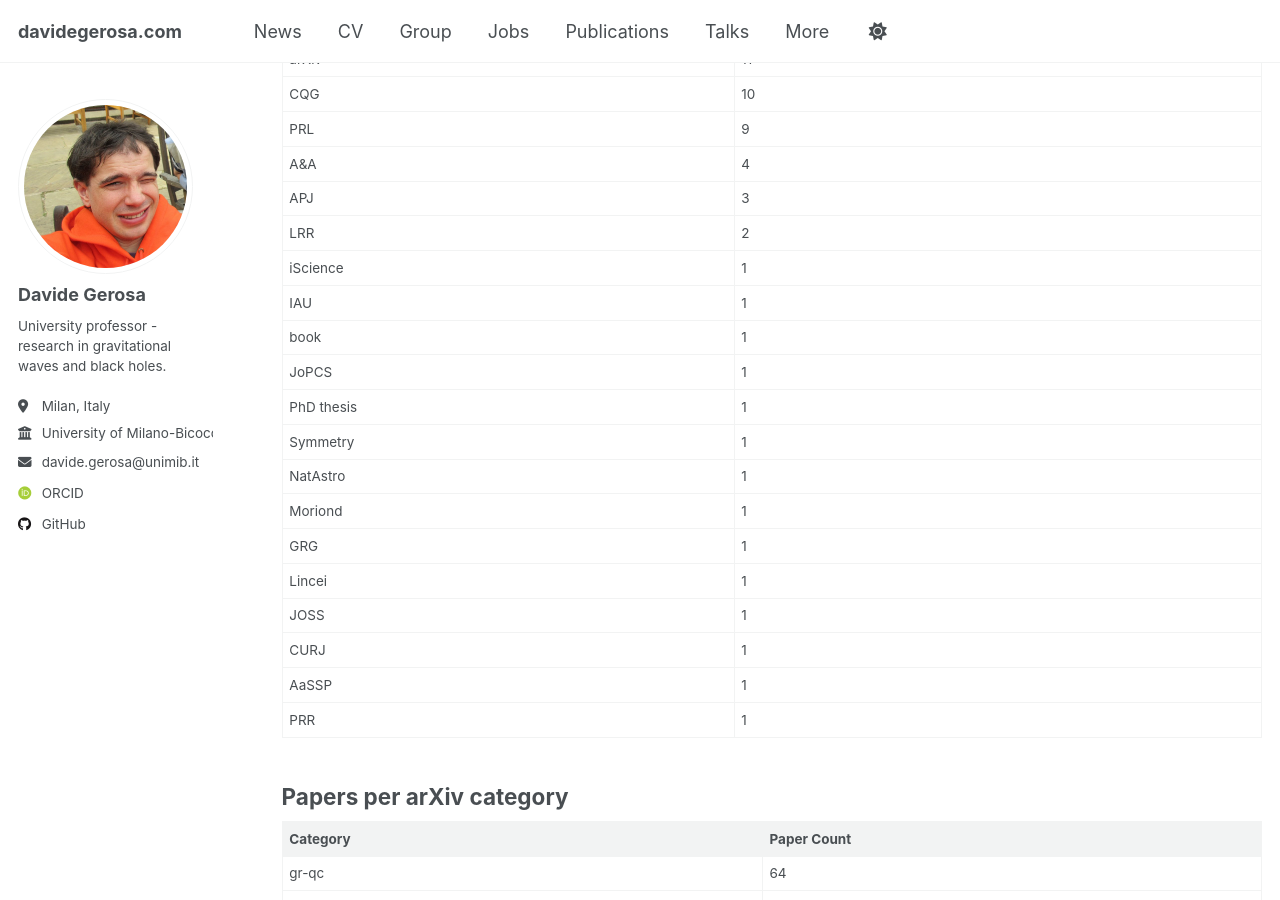
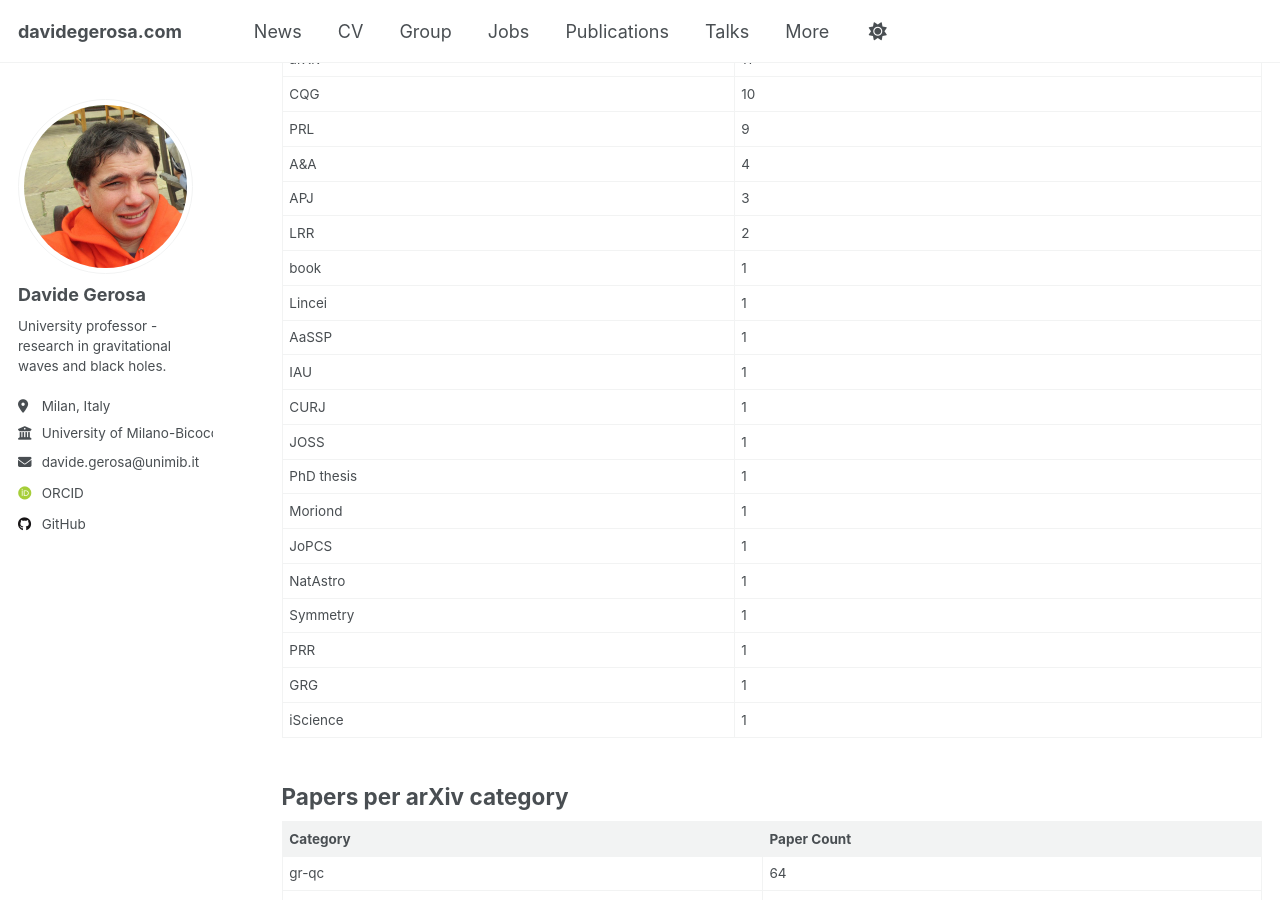
Before and after one commit to dgerosa/website, a Jekyll site: the page built from _pages/citations.md, in a window 1280 px wide and 900 px high, scrolled down 6166 px. Built offline with Jekyll 4.4.1, drawn with Linux system fonts in a browser that asks for light colours; some web fonts are replaced; some of the changed lines change nothing that is shown; some of the changed text lies outside the part shown.

Commit message:
updated from dgerosa/cv

```diff
--- a/_pages/_citations.md
+++ b/_pages/_citations.md
@@ -1,8 +1,8 @@
 ## Citation Summary
 
-- **Total ADS citations**: 8337
+- **Total ADS citations**: 8340
 - **Total INSPIRE citations**: 9133
-- **Total MAX citations**: 9179
+- **Total MAX citations**: 9180
 - **h-index**: 46
 
 ## Paper List Sorted by Citation Count
@@ -11,14 +11,14 @@
 |---|--------|------|-------|-----|---------|-----|
 | **1** | Berti | 2015 | Testing general relativity with present and future astrophysical observations | 1296 | 1445 | 1445 |
 | **2** | Barack | 2019 | Black holes, gravitational waves and fundamental physics: a roadmap | 765 | 845 | 845 |
-| **3** | Amaro-Seoane | 2022 | Astrophysics with the Laser Interferometer Space Antenna | 547 | 531 | 547 |
+| **3** | Amaro-Seoane | 2022 | Astrophysics with the Laser Interferometer Space Antenna | 548 | 531 | 548 |
 | **4** | Belczynski | 2020 | Evolutionary roads leading to low effective spins, high black hole masses, and O1/O2 rates for LIGO/Virgo binary black holes | 430 | 444 | 444 |
 | **5** | Barausse | 2020 | Prospects for fundamental physics with LISA | 345 | 392 | 392 |
 | **6** | Varma | 2019 | Surrogate models for precessing binary black hole simulations with unequal masses | 335 | 363 | 363 |
 | **7** | Gerosa | 2017 | Are merging black holes born from stellar collapse or previous mergers? | 283 | 308 | 308 |
 | **8** | Arun | 2022 | New horizons for fundamental physics with LISA | 234 | 275 | 275 |
-| **9** | Gerosa | 2021 | Hierarchical mergers of stellar-mass black holes and their gravitational-wave signatures | 197 | 219 | 219 |
-| **10** | Gerosa | 2018 | Spin orientations of merging black holes formed from the evolution of stellar binaries | 190 | 219 | 219 |
+| **9** | Gerosa | 2021 | Hierarchical mergers of stellar-mass black holes and their gravitational-wave signatures | 198 | 219 | 219 |
+| **10** | Gerosa | 2018 | Spin orientations of merging black holes formed from the evolution of stellar binaries | 191 | 219 | 219 |
 | **11** | Gerosa | 2015 | Multi-timescale analysis of phase transitions in precessing black-hole binaries | 130 | 151 | 151 |
 | **12** | Gerosa | 2013 | Resonant-plane locking and spin alignment in stellar-mass black-hole binaries: a diagnostic of compact-binary formation | 133 | 147 | 147 |
 | **13** | Varma | 2019 | High-accuracy mass, spin, and recoil predictions of generic black-hole merger remnants | 131 | 145 | 145 |
@@ -160,20 +160,20 @@
 | A&A | 4 |
 | APJ | 3 |
 | LRR | 2 |
+| book | 1 |
+| Lincei | 1 |
+| AaSSP | 1 |
+| IAU | 1 |
+| CURJ | 1 |
+| JOSS | 1 |
+| PhD thesis | 1 |
+| Moriond | 1 |
+| JoPCS | 1 |
+| NatAstro | 1 |
+| Symmetry | 1 |
+| PRR | 1 |
+| GRG | 1 |
 | iScience | 1 |
-| IAU | 1 |
-| book | 1 |
-| JoPCS | 1 |
-| PhD thesis | 1 |
-| Symmetry | 1 |
-| NatAstro | 1 |
-| Moriond | 1 |
-| GRG | 1 |
-| Lincei | 1 |
-| JOSS | 1 |
-| CURJ | 1 |
-| AaSSP | 1 |
-| PRR | 1 |
 
 ## Papers per arXiv category
 
```
